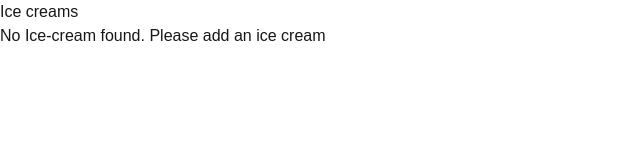
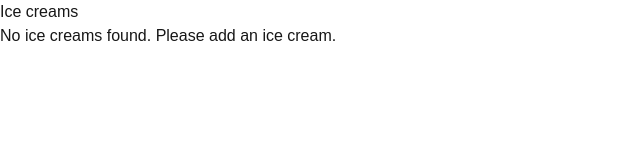
Before and after one commit to CarlUdo/lab-ice-creams, a Next.js app: page / in a window 1280 px wide. Shown: the top 160 px of the page, without its empty margins (0-640 px from the left). Built offline with nearby package versions, Linux system fonts and the light colour scheme.

Commit message:
Update code

```diff
--- a/src/app/page.tsx
+++ b/src/app/page.tsx
@@ -1,16 +1,10 @@
-import { iceCreamService } from "@/services";
+import { IceCreams } from "@/services";
 
 export default async function Home() {
-  const iceCreams = await iceCreamService.getAll();
-
   return (
     <>
       <h1>Ice creams</h1>
-      {
-        !iceCreams.length && (
-          <p>No Ice-cream found. Please add an ice cream</p>
-        )
-      }
+      <IceCreams />
     </>
   );
 
--- /dev/null
+++ b/src/services/ice-creams/ice-creams.tsx
@@ -0,0 +1,9 @@
+import { iceCreamService } from "./instance";
+
+export async function IceCreams() {
+  const iceCreams = await iceCreamService.getAll();
+
+  return (
+    !iceCreams.length && <p>No ice creams found. Please add an ice cream.</p>
+  );
+}
--- a/src/services/ice-creams/index.ts
+++ b/src/services/ice-creams/index.ts
@@ -1,2 +1 @@
-export * from "./instance";
-export * from "./service";
+export * from "./ice-creams";
--- a/src/services/ice-creams/instance.ts
+++ b/src/services/ice-creams/instance.ts
@@ -1,3 +1,3 @@
-import { creatIceCreamService } from "./service";
+import { createIceCreamService } from "./service";
 
-export const iceCreamService = creatIceCreamService();
+export const iceCreamService = createIceCreamService();
--- a/src/services/ice-creams/service.ts
+++ b/src/services/ice-creams/service.ts
@@ -1,7 +1,7 @@
-export function creatIceCreamService() {
+export function createIceCreamService() {
   return {
     async getAll() {
       return [];
-    }
+    },
   };
 }
```
